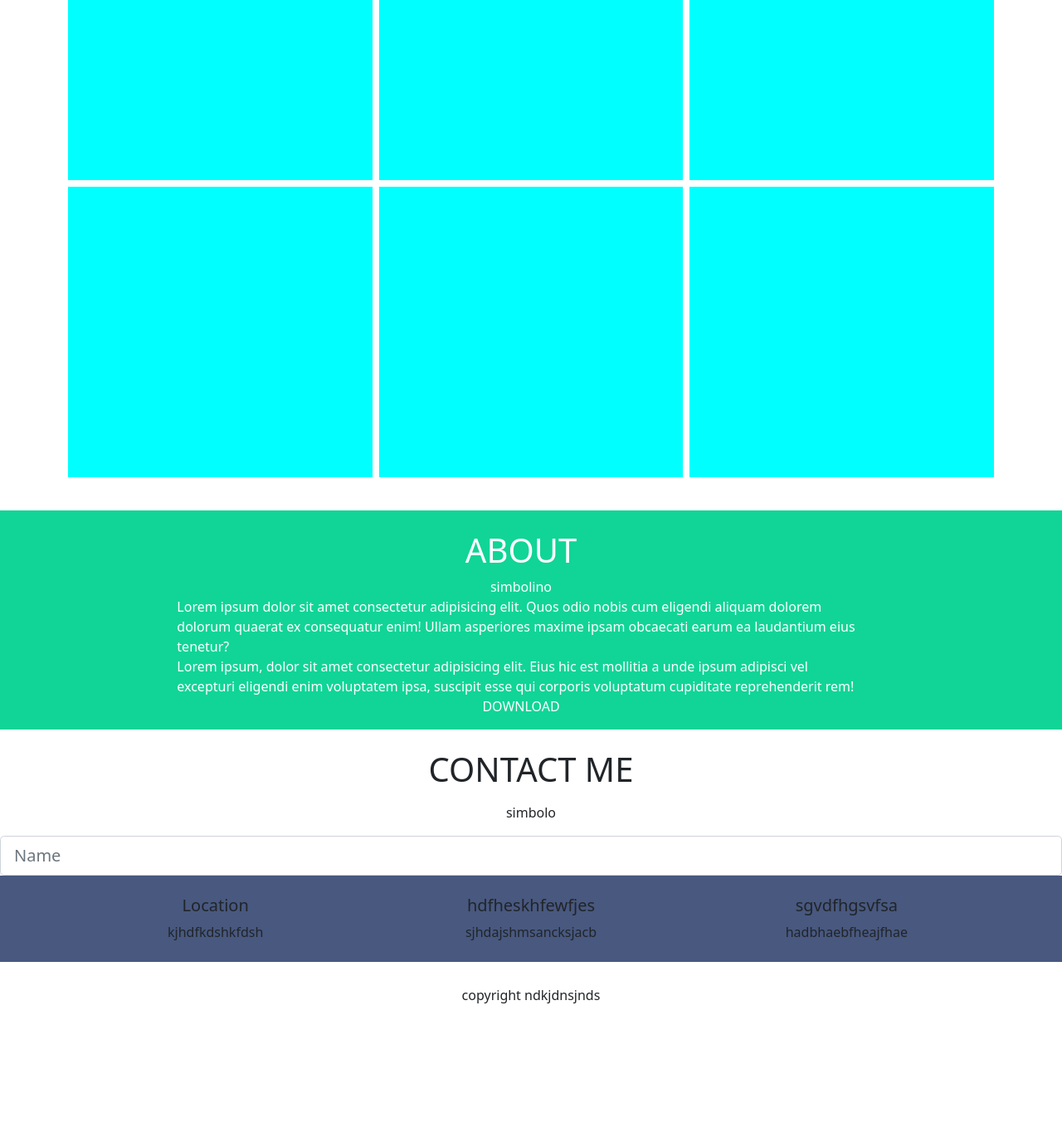
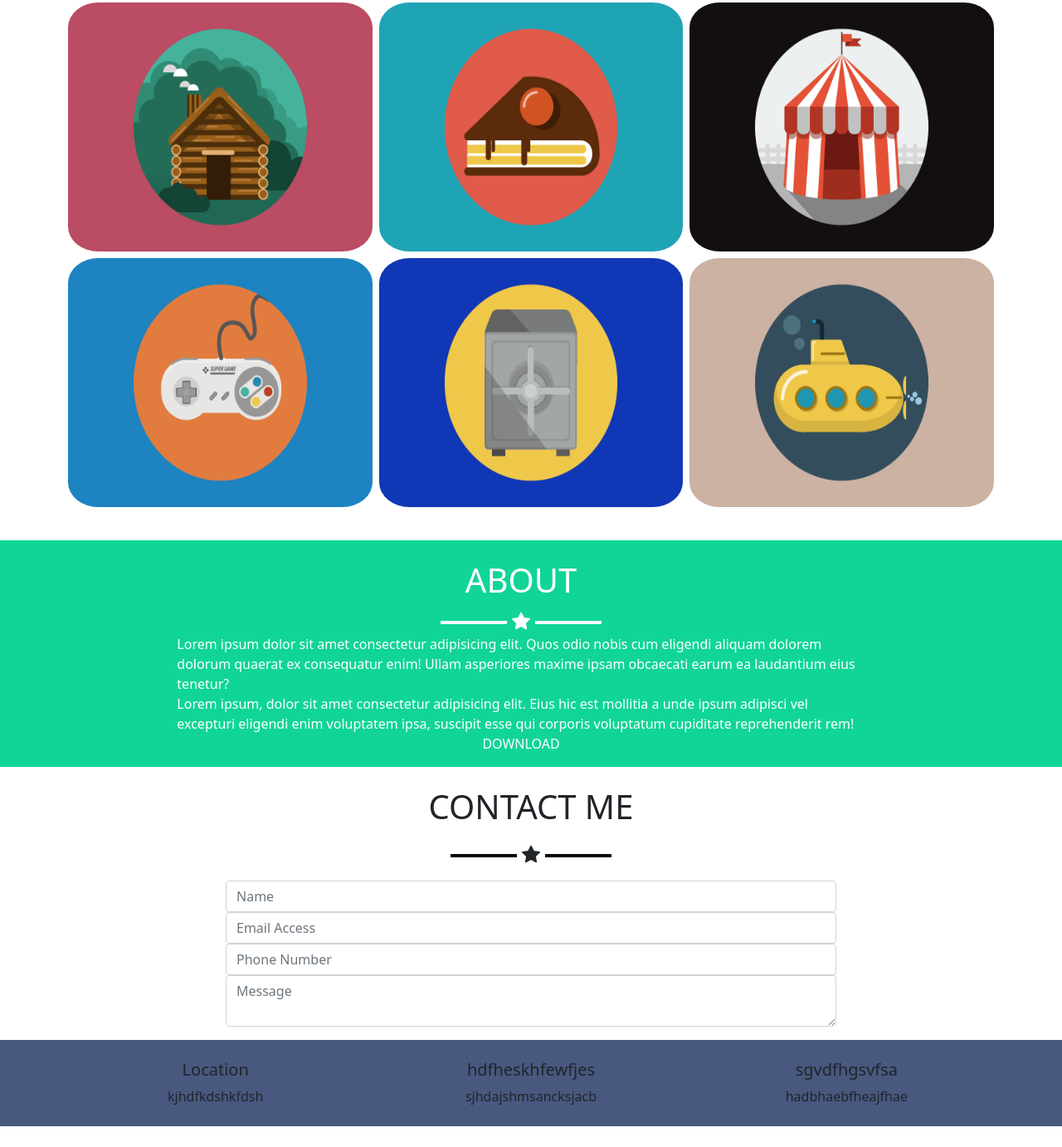
Before and after one commit to Sara-Barbi/html-css-bootstrap-freelancer, a plain HTML site: page index.html in a window 1280 px wide. Shown: the part 789-2171 px from the top of the page at 83% size. Before the commit the page ends 2028 px from the top, so only its background shows below. Drawn offline with nearby package versions, Linux system fonts and the light colour scheme.

Commit message:
send message..

```diff
--- a/index.html
+++ b/index.html
@@ -12,20 +12,20 @@
 <body>
     <nav class="navbar navbar-expand-lg navbar-light baacc">
         <div class="container">
-          <a class="navbar-brand" href="#">START BOOTSTRAP</a>
-          <button class="navbar-toggler" type="button" data-bs-toggle="collapse" data-bs-target="#navbarNav" aria-controls="navbarNav" aria-expanded="false" aria-label="Toggle navigation">
+          <a class=" ms_white" href="#">START BOOTSTRAP</a>
+          <button class="navbar-toggler border border-white" type="button" data-bs-toggle="collapse" data-bs-target="#navbarNav" aria-controls="navbarNav" aria-expanded="false" aria-label="Toggle navigation">
             <span class="navbar-toggler-icon"></span>
           </button>
           <div class="collapse navbar-collapse justify-content-end" id="navbarNav"> <!--per allineare i li dobbiamo dare tecxt-end-->
             <ul class="navbar-nav">
               <li class="nav-item">
-                <a class="nav-link active" aria-current="page" href="#">Portfolio</a>
+                <a class="nav-link active" style="color: white;" aria-current="page" href="#">Portfolio</a>
               </li>
               <li class="nav-item">
-                <a class="nav-link" href="#">About</a>
+                <a class="nav-link _coll" style="color: rgba(255, 255, 255, 0.776);" href="#">About</a>
               </li>
               <li class="nav-item">
-                <a class="nav-link" href="#">Preconnecting</a>
+                <a class="nav-link _coll" style="color: rgba(255, 255, 255, 0.776);" href="#">Preconnecting</a>
               </li>
             </ul>
           </div>
@@ -33,10 +33,10 @@
     </nav>
     </div>
     <section><!--background-color-->
-        <div class="row boot">
+        <div class="row boot py-4">
             <div class="col-12 text-center">
-                <img src="" alt="">
-                <h2> START BOOTSTRAP</h2>
+                <img class="w30"  src="./bootstrap_freelancer/img/avatar.svg" alt="">
+                <h1> START BOOTSTRAP</h1>
                 <div class="ms_stile">
                     <i class="bi bi-star-fill"></i> <!--after: before: una lunghezza, altezza, vertical align middle,-->
                 </div>
@@ -57,30 +57,35 @@
 
             <div class="row g-2 me row-cols-md-2 row-cols-lg-3"> <!--come si fa a creare spazi tra le colonne? cerca su boostrap gutter. la x va nell'asse delle x se non indici x e y crea uno spazio in tutti i lati. in questo caso abbiamo un background in col. non va bene, va dato al figlio.-->
                 <div class="col-12 mystyl col-md-6 col-lg-4"> <!--<p sta per padding-->
-                    <div class="p-3 back"></div>
+                    <div class="back"><img class="immaggine" src="./bootstrap_freelancer/img/cabin.png" alt=""></div>
                 </div>
                 <div class="col-12 mystyl col-md-6 col-lg-4">
-                    <div class="p-3 back" ></div><!--border radious-->
+                    <div class="back"><img class="immaggine" src="./bootstrap_freelancer/img/cake.png" alt=""></div><!--border radious-->
                 </div>
                 <div class="col-12 mystyl col-md-6 col-lg-4"><!--<p sta per padding-->
-                    <div class="p-3 back"></div>
+                    <div class="back"><img class="immaggine" src="./bootstrap_freelancer/img/circus.png" alt=""></div>
                 </div>
                 <div class="col-12 mystyl col-md-6 col-lg-4">
-                    <div class="p-3 back" ></div>
+                    <div class="back" ><img class="immaggine" src="./bootstrap_freelancer/img/game.png" alt=""></div>
                 </div>
                 <div class="col-12 mystyl col-md-6 col-lg-4"><!--<p sta per padding-->
-                    <div class="p-3 back"></div>
+                    <div class="back"><img class="immaggine" src="./bootstrap_freelancer/img/safe.png" alt=""></div>
                 </div>
                 <div class="col-12 mystyl col-md-6 col-lg-4">
-                    <div class="p-3 back" ></div>
+                    <div class="back" ><img class="immaggine" src="./bootstrap_freelancer/img/submarine.png" alt=""></div>
                 </div>
             </div>
         </div>
 
             <div class="row verdone pt-4 pb-3">
                 <div class="row">
-                    <h1 class="col-12 text-center"> ABOUT </h1>
-                    <div class="col-12 text-center">simbolino</div>
+                    <div class="col-12 text-center">
+                        <h1>ABOUT</h1>
+                        <div class="ms_stile">
+                            <i class="bi bi-star-fill"></i>
+                        </div>
+                    </div>
+
                 </div>
                 <div class="row d-flex justify-content-center text-start">
                     <div class="col-8">Lorem ipsum dolor sit amet consectetur adipisicing elit. Quos odio nobis cum eligendi aliquam dolorem dolorum quaerat ex consequatur enim! Ullam asperiores maxime ipsam obcaecati earum ea laudantium eius tenetur?</div>
@@ -92,12 +97,35 @@
             </div>
 
 
-            <div class="row"> <!--form-->
+            <div class="row text-center"> <!--form-->
                 <h1 class="col-12 mt-4 mb-3 text-center">CONTACT ME</h1>
-                <div class="col-12 mb-3 text-center">simbolo</div>
+                <div class="ms_stile_">
+                    <i class="bi bi-star-fill "></i>
+                </div>
             </div>
-            <div class="input-group input-group-lg">
-                <input type="text" class="form-control" aria-label="Sizing example input" aria-describedby="inputGroup-sizing-lg "  placeholder="Name">
+            <div class="container">
+                <div class="row py-3">
+                    <div class="col-8 lo0auto">
+                        <div class="input-group col-8">
+                            <input type="text" class="form-control" aria-label="Sizing example input" aria-describedby="inputGroup-sizing-lg "  placeholder="Name">
+                        </div>
+                    </div>
+                    <div class="col-8 lo0auto">
+                        <div class="input-group col-8">
+                            <input type="text" class="form-control" aria-label="Sizing example input" aria-describedby="inputGroup-sizing-lg "  placeholder="Email Access">
+                        </div>
+                    </div>
+                    <div class="col-8 lo0auto">
+                        <div class="input-group col-8">
+                            <input type="text" class="form-control" aria-label="Sizing example input" aria-describedby="inputGroup-sizing-lg "  placeholder="Phone Number">
+                        </div>
+                    </div>
+                    <div class="col-8 lo0auto">
+                        <div class="input-group">
+                            <textarea class="form-control" placeholder="Message" aria-label="With textarea"></textarea>
+                        </div>
+                    </div>
+                </div>
             </div>
     </main>
     <footer>
--- a/style.css
+++ b/style.css
@@ -4,7 +4,6 @@
     box-sizing: border-box;
 }
 .back{
-    background-color: aqua;
     height: 100%;
 }
 .ms_yay{
@@ -19,7 +18,6 @@
     vertical-align: middle;
 }
 .boot{
-    height: 450px;
     background-color: rgb(11, 199, 155);
     color: white;
 }
@@ -27,7 +25,7 @@
     height: 150px;
 }
 .mystyl{
-    height: 350px ;
+    height: 300px ;
 }
 .me{
     margin-bottom: 40px;
@@ -61,3 +59,22 @@
     height: 4px;
     vertical-align: middle;
 }
+.ms_white{
+    color: white;
+    text-decoration: none;
+    font-size: 22px;
+}
+.ms_white:hover{
+    color: rgba(255, 255, 255, 0.503);
+}
+.w30{
+    width: 30%;
+}
+.immaggine{
+    height: 100%;
+    width: 100%;
+    border-radius: 10%;
+}
+.lo0auto{
+    margin: 0 auto;
+}
```
Also changed, not shown: bootstrap_freelancer/img/avatar.svg (added), bootstrap_freelancer/img/cabin.png (added), bootstrap_freelancer/img/cake.png (added), bootstrap_freelancer/img/circus.png (added), bootstrap_freelancer/img/game.png (added), bootstrap_freelancer/img/safe.png (added), bootstrap_freelancer/img/submarine.png (added), bootstrap_freelancer/layouts/desktop.png (added), bootstrap_freelancer/layouts/smartphone.png (added), bootstrap_freelancer/layouts/tablet.png (added).
